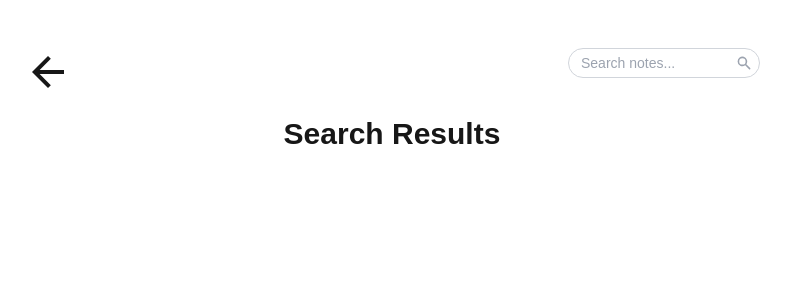
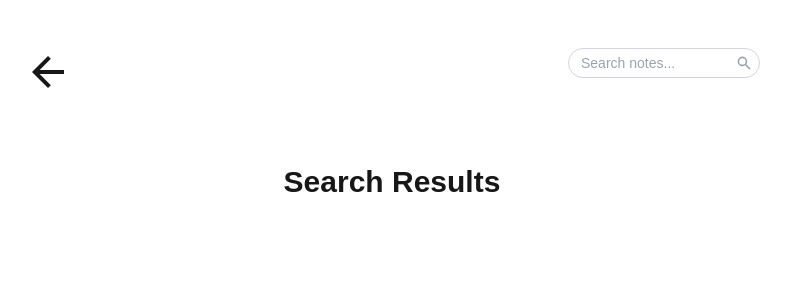
Before and after one commit to Collected-Notes/static-website-nextjs, a Next.js app: page /search in a window 1280 px wide. Shown: the top 300 px of the page, without its empty margins (248-1039 px from the left). Built offline with nearby package versions, Linux system fonts and the light colour scheme; no server answers.

Commit message:
fix back arrow on search

```diff
--- a/app/search/page.tsx
+++ b/app/search/page.tsx
@@ -29,7 +29,7 @@ export default async function SearchPage({ searchParams }: Props) {
   return (
     <div className="mx-auto max-w-3xl pt-12 sm:px-4 px-6">
       <div className="relative">
-        <Link href="/" className="absolute top-0 left-0">
+        <Link href="/" className="sm:mb-0 mb-4 block">
           <svg xmlns="http://www.w3.org/2000/svg" width="48" height="48" viewBox="0 0 48 48">
             <path d="M0 0h48v48h-48z" fill="none"></path>
             <path d="M40 22h-24.34l11.17-11.17-2.83-2.83-16 16 16 16 2.83-2.83-11.17-11.17h24.34v-4z" fill="currentColor"></path>
```
